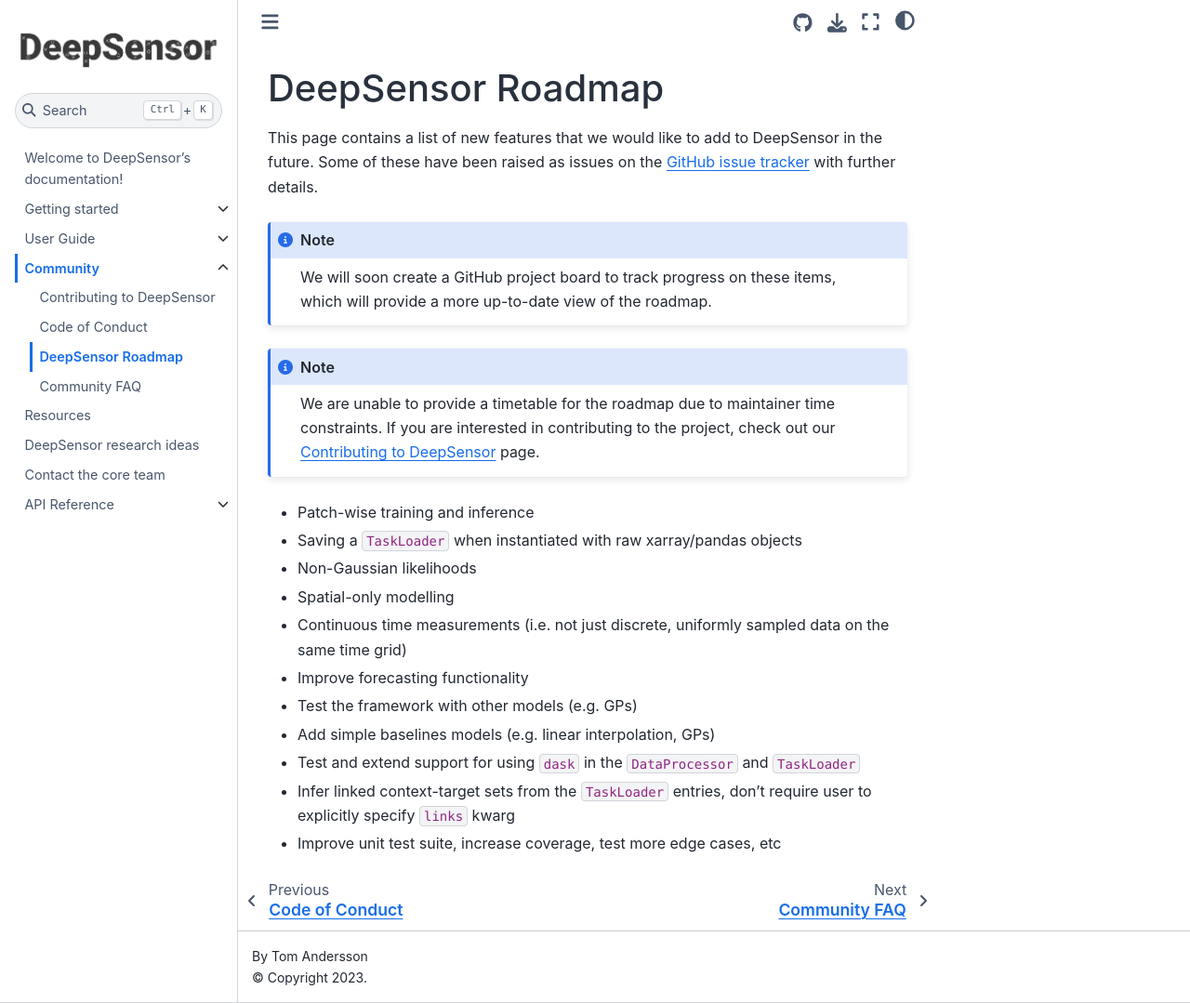
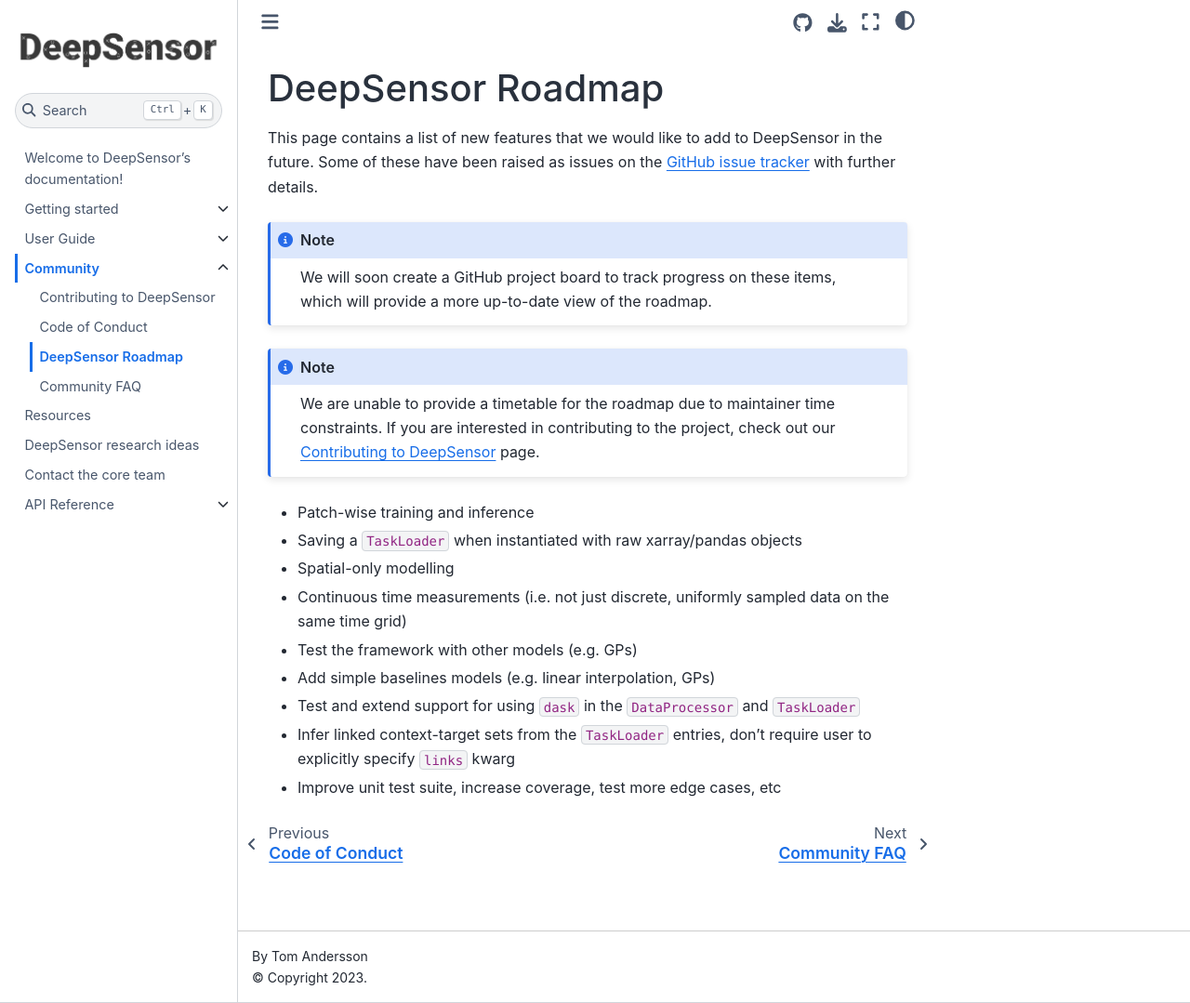
Before and after one commit to alan-turing-institute/deepsensor, a Jupyter Book: the page built from docs/community/roadmap.md, in a window 1280 px wide and 1079 px high. Shown: the whole window at 93% size. Built offline with Jupyter Book 1.0.4 settings and Sphinx 7.4.7 and the Sphinx Book theme 1.1.4, drawn with Linux system fonts in a browser that asks for light colours; pages that are not in the unit, such as notebooks, are missing from menus.

Commit message:
Remove completed tasks from docs roadmap

```diff
--- a/docs/community/roadmap.md
+++ b/docs/community/roadmap.md
@@ -15,10 +15,8 @@
 
 * Patch-wise training and inference
 * Saving a ``TaskLoader`` when instantiated with raw xarray/pandas objects
-* Non-Gaussian likelihoods
 * Spatial-only modelling
 * Continuous time measurements (i.e. not just discrete, uniformly sampled data on the same time grid)
-* Improve forecasting functionality
 * Test the framework with other models (e.g. GPs)
 * Add simple baselines models (e.g. linear interpolation, GPs)
 * Test and extend support for using ``dask`` in the ``DataProcessor`` and ``TaskLoader``
```
